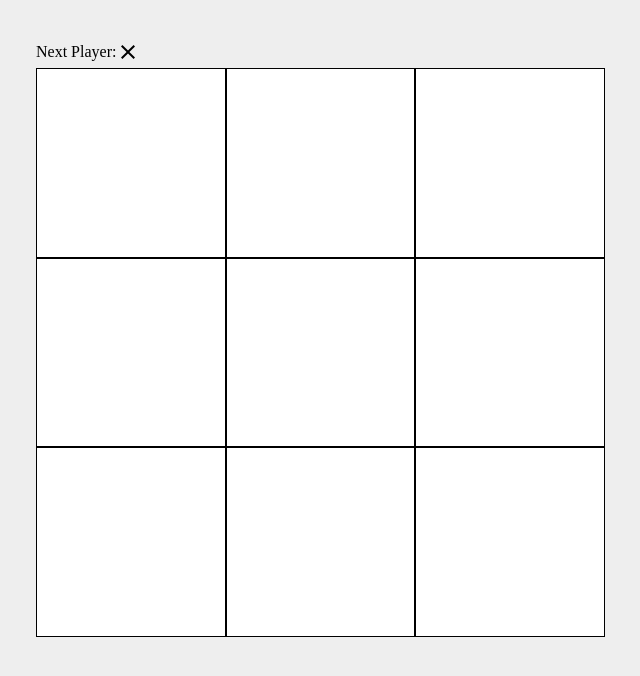
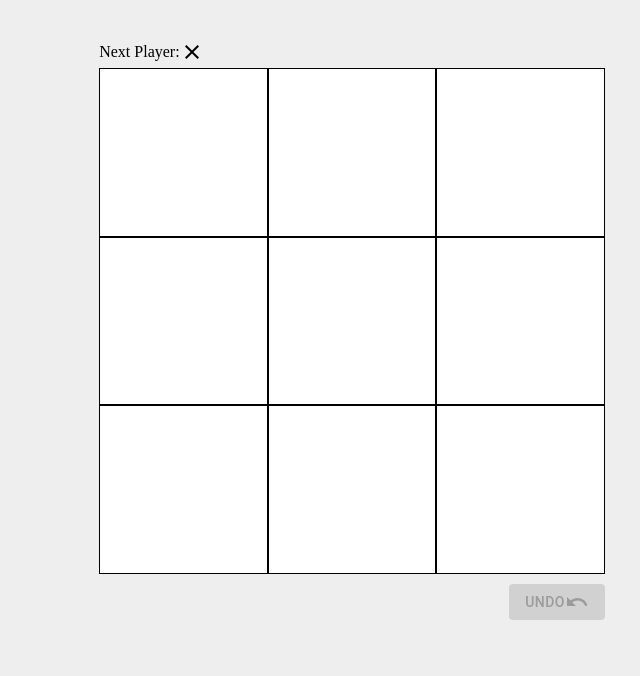
Before and after one commit to codemariner/x-in-a-row, a React app: page / in a window 1280 px wide. Both pictures are taken after a click on the button "CREATE". Shown: the top 676 px of the page, without its empty margins (288-928 px from the left). Built offline with nearby package versions, Linux system fonts and the light colour scheme.

Commit message:
Implement support for undo

```diff
--- a/src/components/board.tsx
+++ b/src/components/board.tsx
@@ -1,26 +1,32 @@
 import React from 'react'
 import { connect } from 'react-redux'
 import Grid from '@material-ui/core/Grid'
+import Button from '@material-ui/core/Button'
+import UndoIcon from '@material-ui/icons/Undo'
 
 import Cell from './cell'
 import { AppState, CellState, CellValue } from '../store/types'
-import { selectCell } from '../store/actions'
+import { selectCell, undo } from '../store/actions'
 import PlayerIcon from './player-icon';
 import { isEmpty } from '../lib/utils';
 
 export type BoardProps = {
 	columns: number
+	history: any[]
 	selectCell: typeof selectCell
 	nextValue: CellValue
 	winner: CellValue
 	cells: {[k:string]: CellState}
+	undo: typeof undo
 }
 
 const Board: React.FC<BoardProps> = ({
 	cells,
 	columns,
+	history,
 	nextValue,
 	selectCell,
+	undo,
 	winner
 }:BoardProps) => {
 	if (isEmpty(cells)) {
@@ -49,7 +55,7 @@ const Board: React.FC<BoardProps> = ({
   const playerValue = winner ? winner : nextValue
   const text = winner ? 'Winner! ' : 'Next Player: '
   return (
-	<div className='board-wrapper'>
+	<Grid container className='board-wrapper'>
 		<Grid container>
 			<Grid item style={{padding: '3px 0 0 0'}}>
 				{text}
@@ -58,18 +64,23 @@ const Board: React.FC<BoardProps> = ({
 				<PlayerIcon player={playerValue} style={iconStyle} />
 			</Grid>
 		</Grid>
-	  	<div className='board'>
-	 		{children}
-	 	</div>
-	</div>
+		<Grid container className='board'>
+ 			{children}
+		</Grid>
+		<Grid container justify='flex-end' style={{margin:'10px 0'}}>
+			<Grid item>
+				<Button variant='contained' disabled={isEmpty(history)} onClick={undo}>Undo <UndoIcon /></Button>
+			</Grid>
+		</Grid>
+	</Grid>
   );
 }
 
-const mapStateToProps = ({ cells, rows, columns, nextValue, winner }:AppState) => {
-  return { rows, columns, cells, nextValue, winner }
+const mapStateToProps = ({ cells, rows, columns, history, nextValue, winner }:AppState) => {
+  return { rows, columns, cells, history, nextValue, winner }
 }
 
 export default connect(
   mapStateToProps,
-  { selectCell }
+  { selectCell, undo }
 )(Board)
--- a/src/index.scss
+++ b/src/index.scss
@@ -8,7 +8,7 @@ body {
 	padding-top: 2em;
 }
 #root {
-	width: 50%;
+	width: 40%;
 }
 
 .board-form {
--- a/src/lib/utils.ts
+++ b/src/lib/utils.ts
@@ -4,7 +4,7 @@ export const isEmpty = (obj:any):boolean => {
     return true
   }
   if (Array.isArray(obj)) {
-    return obj.length > 0
+    return obj.length === 0
   }
   if (Object.keys(obj).length) {
     return false
--- a/src/store/actions.ts
+++ b/src/store/actions.ts
@@ -1,6 +1,7 @@
 import {
   INITIALIZE_BOARD, InitializeBoardAction,
-  SELECT_CELL, SelectCellAction
+  SELECT_CELL, SelectCellAction,
+  UNDO, UndoAction
 } from './types'
 
 export function initializeBoard (rows:number, columns:number, winningLength:number):InitializeBoardAction {
@@ -20,3 +21,9 @@ export function selectCell (x:number, y:number):SelectCellAction {
     payload: { x, y }
   }
 }
+
+export function undo (): UndoAction {
+	return {
+		type: UNDO
+	}
+}
--- a/src/store/initial-state.ts
+++ b/src/store/initial-state.ts
@@ -3,6 +3,7 @@ import { AppState, CellState } from './types'
 const initialState:AppState = {
   rows: 3,
   columns: 3,
+  history: [],
   winningLength: 3,
   cells: {},
   nextValue: 'X'
--- a/src/store/reducers.ts
+++ b/src/store/reducers.ts
@@ -1,4 +1,4 @@
-import { ActionTypes, Cells, CellValue, INITIALIZE_BOARD, SELECT_CELL, SelectCellAction, CellState, AppState } from './types'
+import { ActionTypes, Cells, CellValue, INITIALIZE_BOARD, SELECT_CELL, SelectCellAction, CellState, AppState, UNDO } from './types'
 import initialState from './initial-state'
 
 function createCells (rows:number, cols:number):{[k:string]:CellState} {
@@ -77,7 +77,8 @@ function selectCell (state:AppState, x:number, y:number) {
 		  [`${x},${y}`]: newCellState
 	  },
 	  nextValue,
-	  winner: evaluateWinner(state, newCellState)
+	  winner: evaluateWinner(state, newCellState),
+	  history: state.history.concat([state])
   }
 }
 
@@ -86,7 +87,14 @@ export default function reducer (state = initialState, action: ActionTypes) {
     case (SELECT_CELL): {
 	  const { x, y } = action.payload
       return selectCell(state, x, y)
-    }
+	}
+	case (UNDO): {
+		const previousState = state.history.pop();
+		if (!previousState) {
+			return state
+		}
+		return previousState
+	}
     case (INITIALIZE_BOARD): {
 	  const { rows, columns, winningLength } = action.payload
 	  return {
--- a/src/store/types.ts
+++ b/src/store/types.ts
@@ -13,6 +13,7 @@ export interface AppState {
 	rows: number
 	columns: number
 	cells: Cells
+	history: any[]
 	nextValue: CellValue,
 	winningLength: number,
 	winner?: CellValue
@@ -26,6 +27,7 @@ export interface CellSelection {
 // actions
 
 export const SELECT_CELL = 'SELECT_CELL'
+export const UNDO = 'UNDO'
 export const INITIALIZE_BOARD = 'INITIALIZE_BOARD'
 
 export interface SelectCellAction {
@@ -42,4 +44,8 @@ export interface InitializeBoardAction {
 	}
 }
 
-export type ActionTypes = SelectCellAction | InitializeBoardAction;
+export interface UndoAction {
+	type: typeof UNDO
+}
+
+export type ActionTypes = SelectCellAction | InitializeBoardAction | UndoAction;
```
